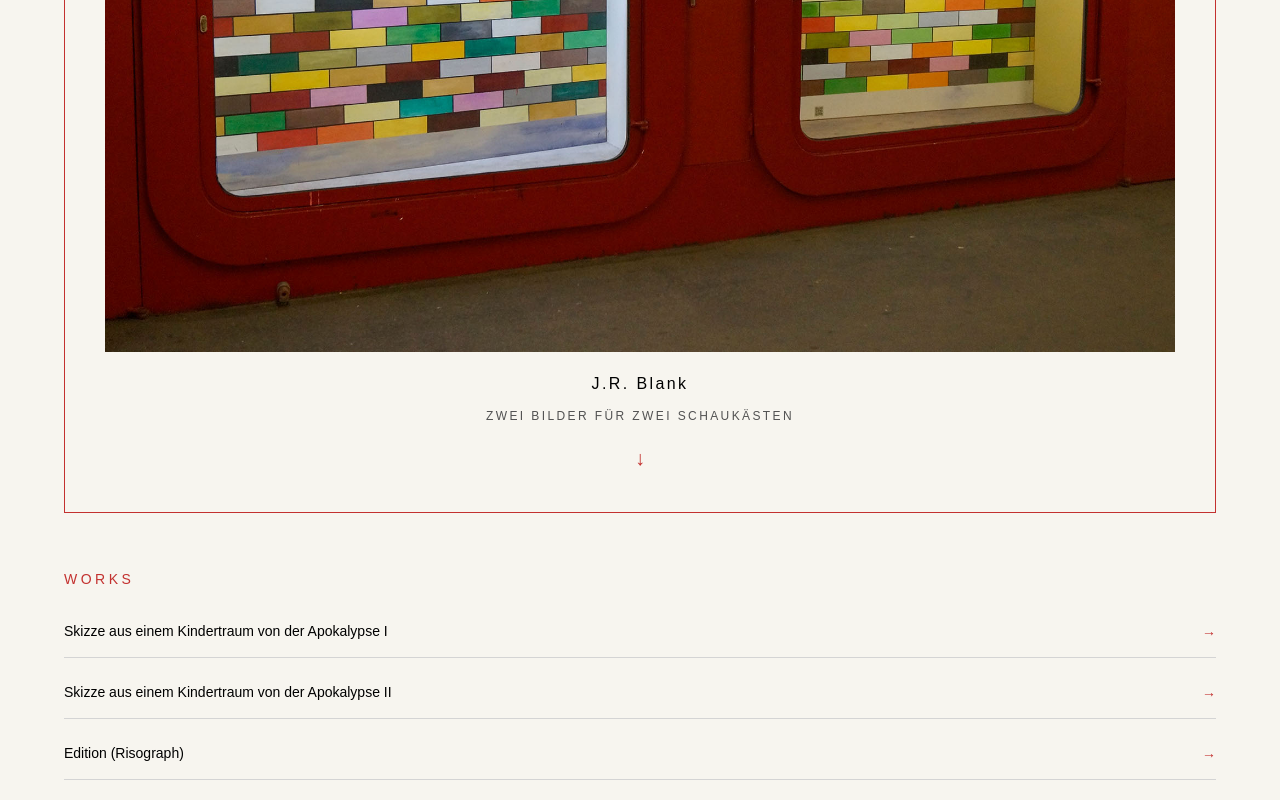
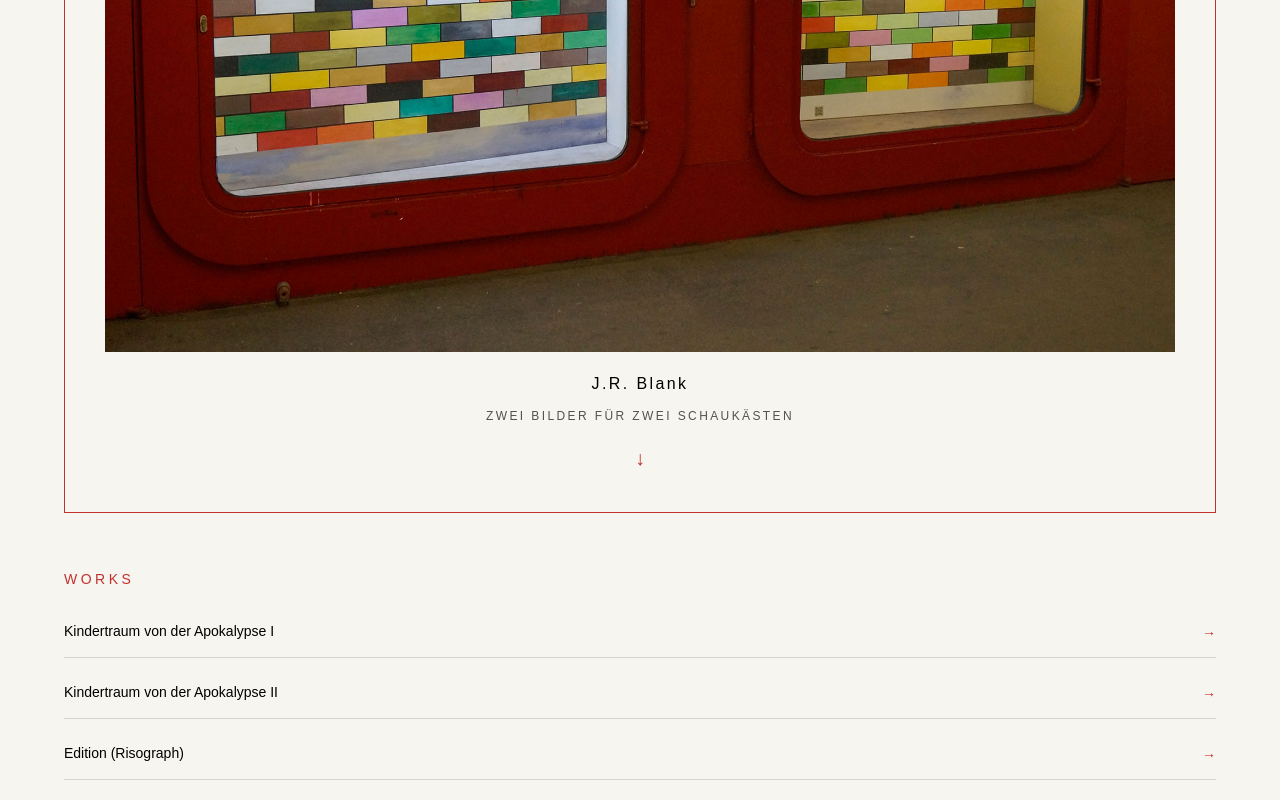
Before and after one commit to jr0blank/schaukasten-eisenacher, a Next.js app: page / in a window 1280 px wide. Shown: the part 493-1293 px from the top of the page. Built offline with nearby package versions, Linux system fonts and the light colour scheme.

Commit message:
Update painting titles

```diff
--- a/app/page.tsx
+++ b/app/page.tsx
@@ -57,7 +57,7 @@ export default function Home() {
             href="/works/skizze-aus-einem-kindertraum-von-der-apokalypse-i"
             className="flex justify-between gap-6 border-b border-neutral-300 pb-4"
           >
-            <span>Skizze aus einem Kindertraum von der Apokalypse I</span>
+            <span>Kindertraum von der Apokalypse I</span>
             <span className="text-[#c3312f]">→</span>
           </Link>
 
@@ -65,7 +65,7 @@ export default function Home() {
             href="/works/skizze-aus-einem-kindertraum-von-der-apokalypse-ii"
             className="flex justify-between gap-6 border-b border-neutral-300 pb-4"
           >
-            <span>Skizze aus einem Kindertraum von der Apokalypse II</span>
+            <span>Kindertraum von der Apokalypse II</span>
             <span className="text-[#c3312f]">→</span>
           </Link>
 
```
